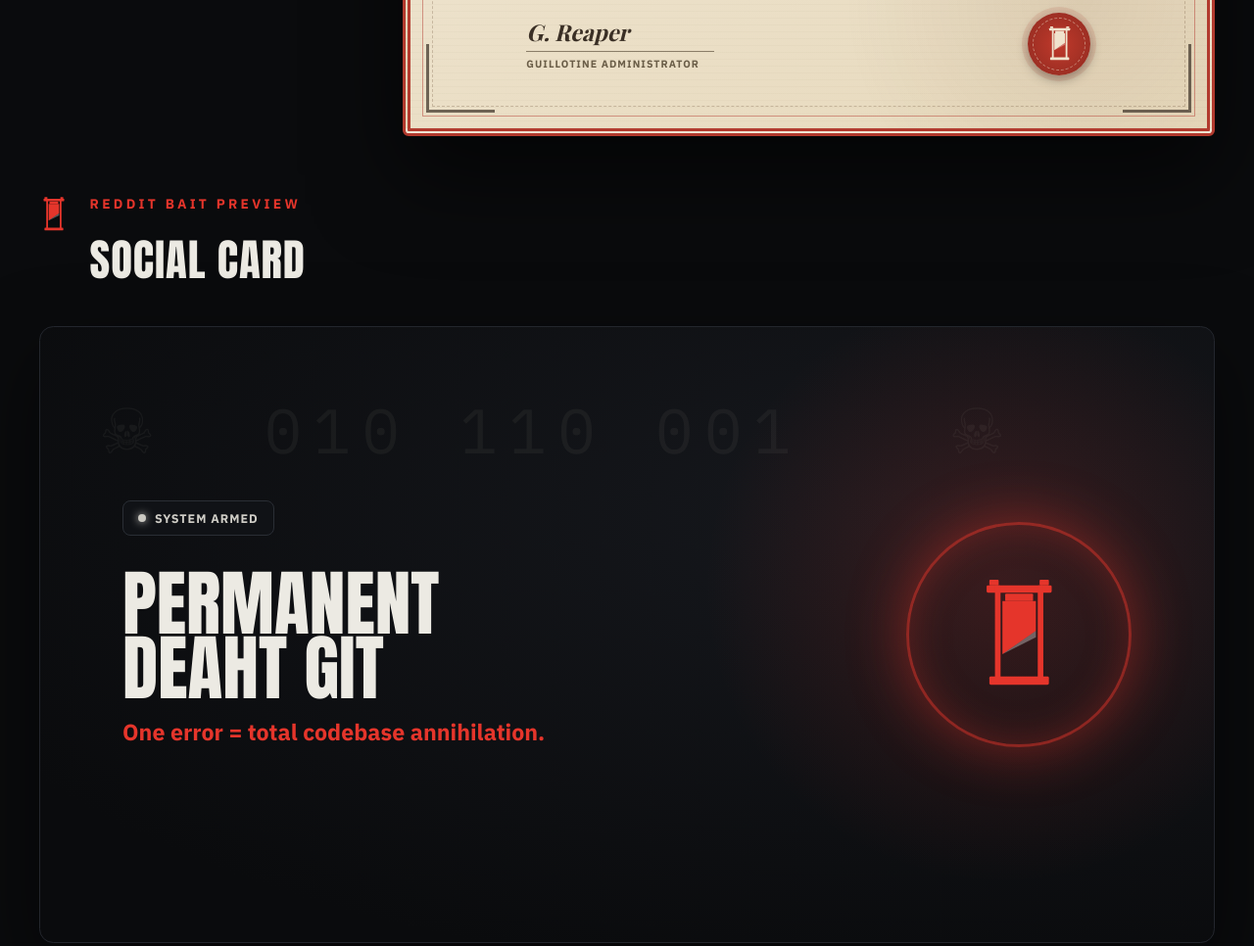
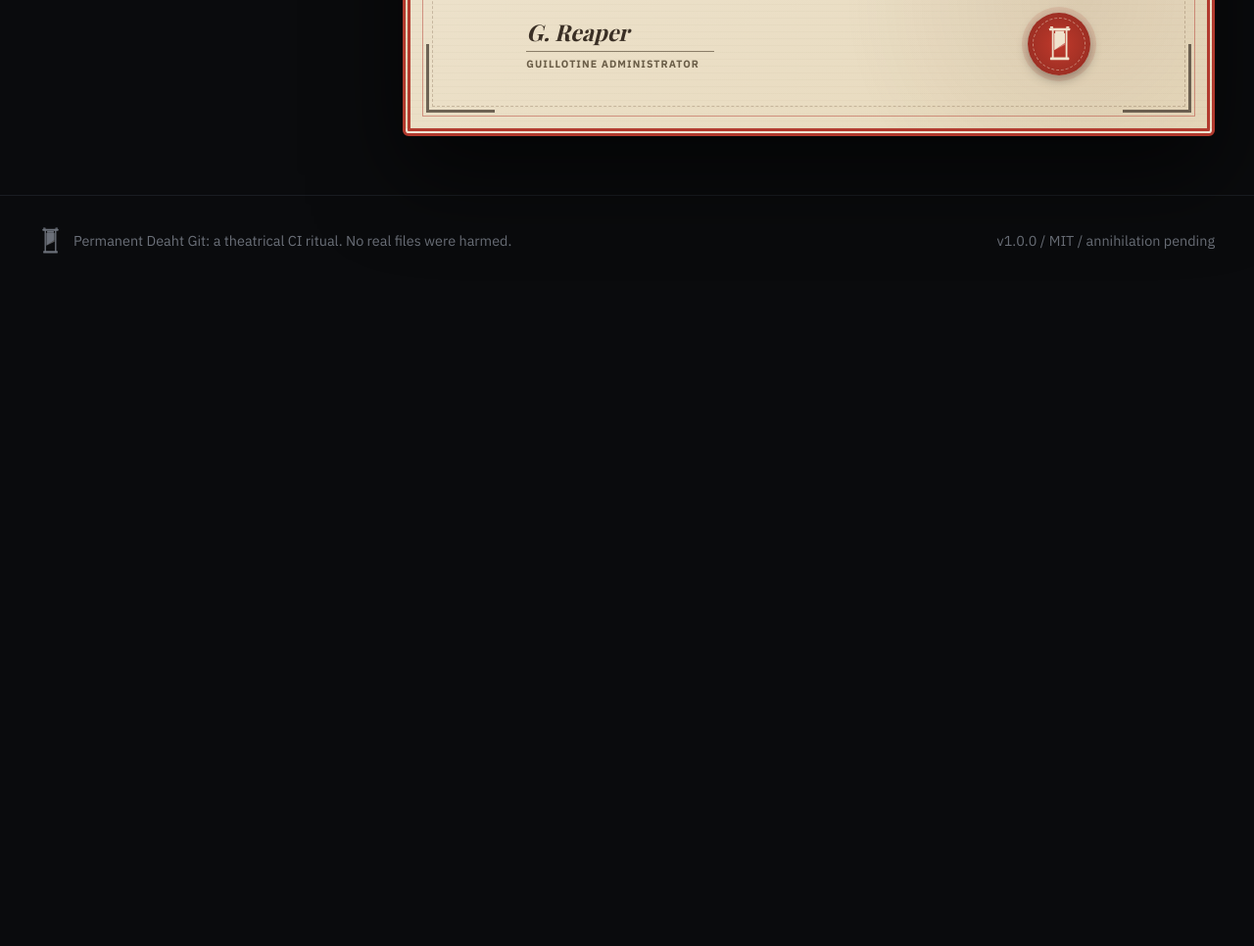
Before and after one commit to davethomas34/Permanent-Deaht-Git, a plain HTML site: page Permanent-Deaht-Git-standalone.html in a window 1280 px wide. Shown: the part 3880-4846 px from the top of the page at 98% size. After the commit the page ends 4200 px from the top, so only its background shows below. Drawn offline with nearby package versions, Linux system fonts and the light colour scheme; a web font is replaced by a local one.

Commit message:
Remove visible social preview section

```diff
--- a/Permanent-Deaht-Git-standalone.html
+++ b/Permanent-Deaht-Git-standalone.html
@@ -1299,23 +1299,6 @@ h1 {
         </div>
       </section>
 
-      <section class="section social-section" id="social">
-        <div class="section-title">
-          <svg class="guillotine-mark" aria-hidden="true"><use href="#guillotine-icon"></use></svg>
-          <div>
-            <p class="overline">Reddit bait preview</p>
-            <h2>Social Card</h2>
-          </div>
-        </div>
-        <div class="og-card">
-          <div>
-            <p class="armed-label"><span class="live-dot"></span>System Armed</p>
-            <h2>Permanent<br>Deaht Git</h2>
-            <p>One error = total codebase annihilation.</p>
-          </div>
-          <span class="og-emblem" aria-hidden="true"><svg class="og-emblem-icon"><use href="#guillotine-icon"></use></svg></span>
-        </div>
-      </section>
     </main>
 
     <footer class="site-footer">
```
Also changed, not shown: index.html (+0 -17 lines).
